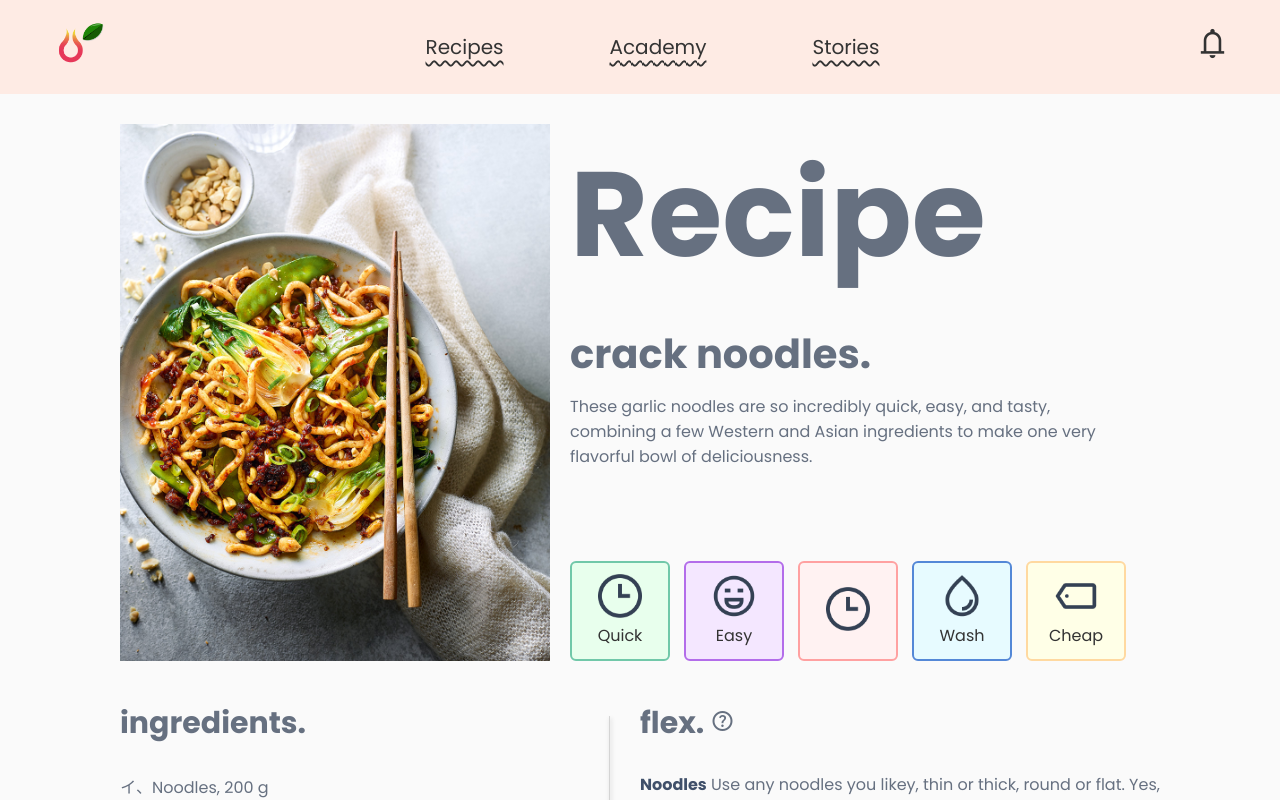
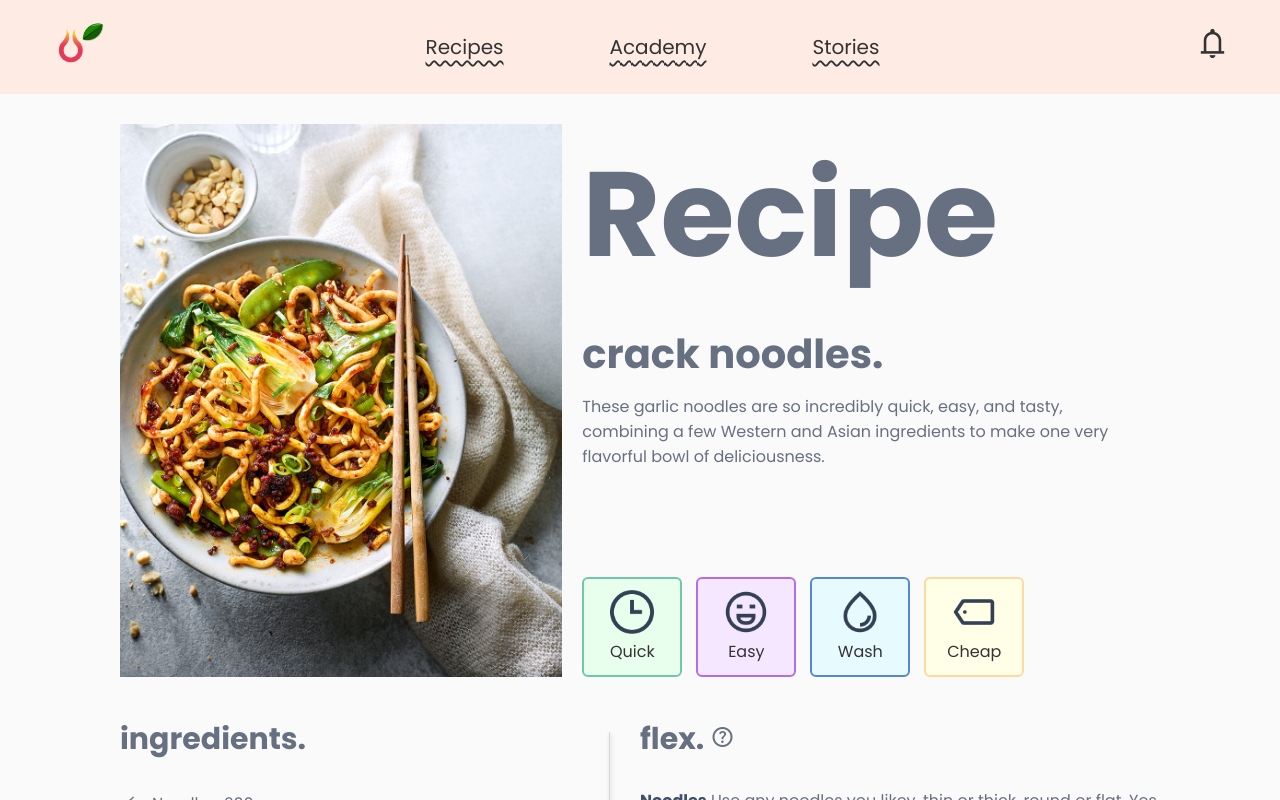
Before and after one commit to FredrikRidderfalk/let-me-feed-you, an Angular app: page /recipe in a window 1280 px wide. Shown: the top 800 px of the page. Built offline with nearby package versions, Linux system fonts and the light colour scheme.

Commit message:
update tags container styling

```diff
--- a/src/app/components/recipe/recipe.component.html
+++ b/src/app/components/recipe/recipe.component.html
@@ -13,7 +13,7 @@
         <app-quick *ngIf="CrackNoodles.tags.quick"></app-quick>
         <app-easy *ngIf="CrackNoodles.tags.easy"></app-easy>
         <app-temperature
-          *ngIf="CrackNoodles.tags.temperature"
+          *ngIf="CrackNoodles.tags.temperature.value"
         ></app-temperature>
         <app-wash *ngIf="CrackNoodles.tags.lesswash"></app-wash>
         <app-cheap *ngIf="CrackNoodles.tags.cheap"></app-cheap>
--- a/src/app/components/recipe/recipe.component.sass
+++ b/src/app/components/recipe/recipe.component.sass
@@ -22,6 +22,7 @@ strong
     margin-top: rem(10)
 .container__tags
     display: flex
+    margin-top: rem(20)
 .container__text-tags
     @include flex-space-between
     flex-direction: column
```
